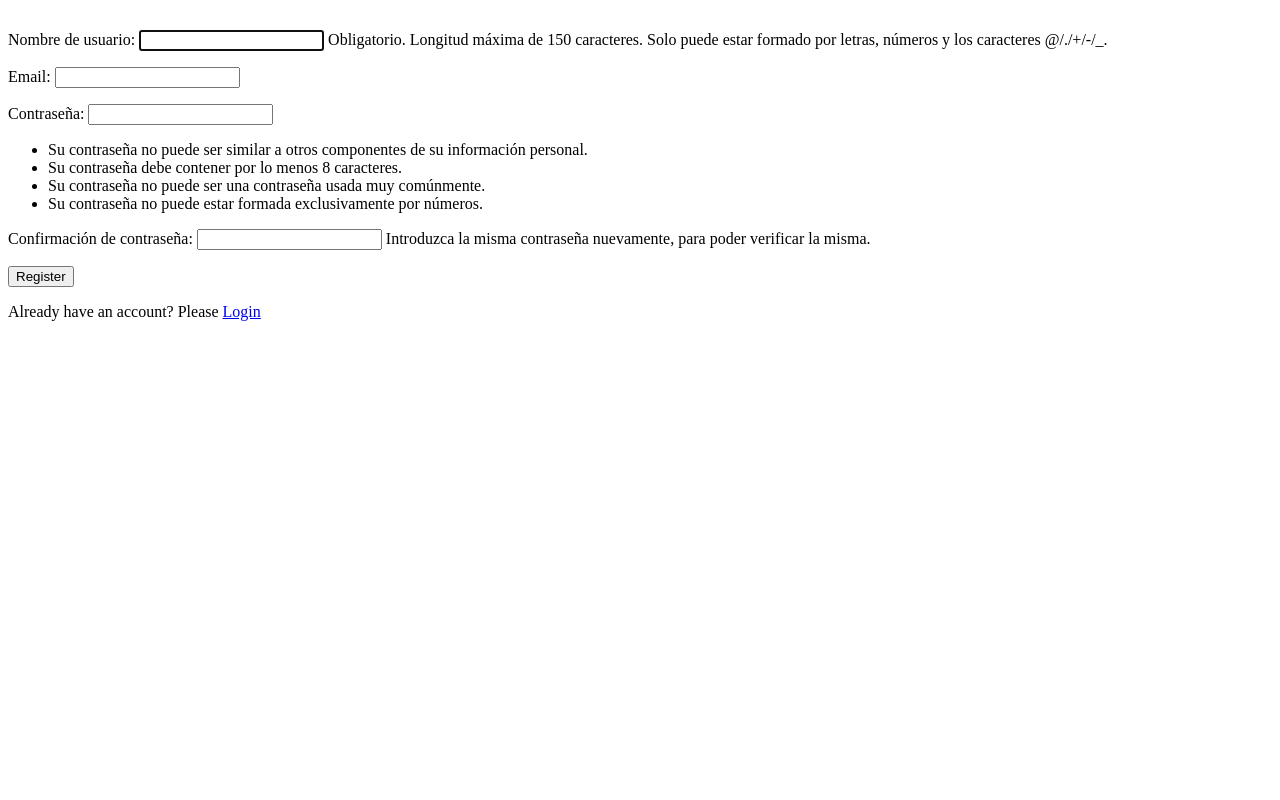
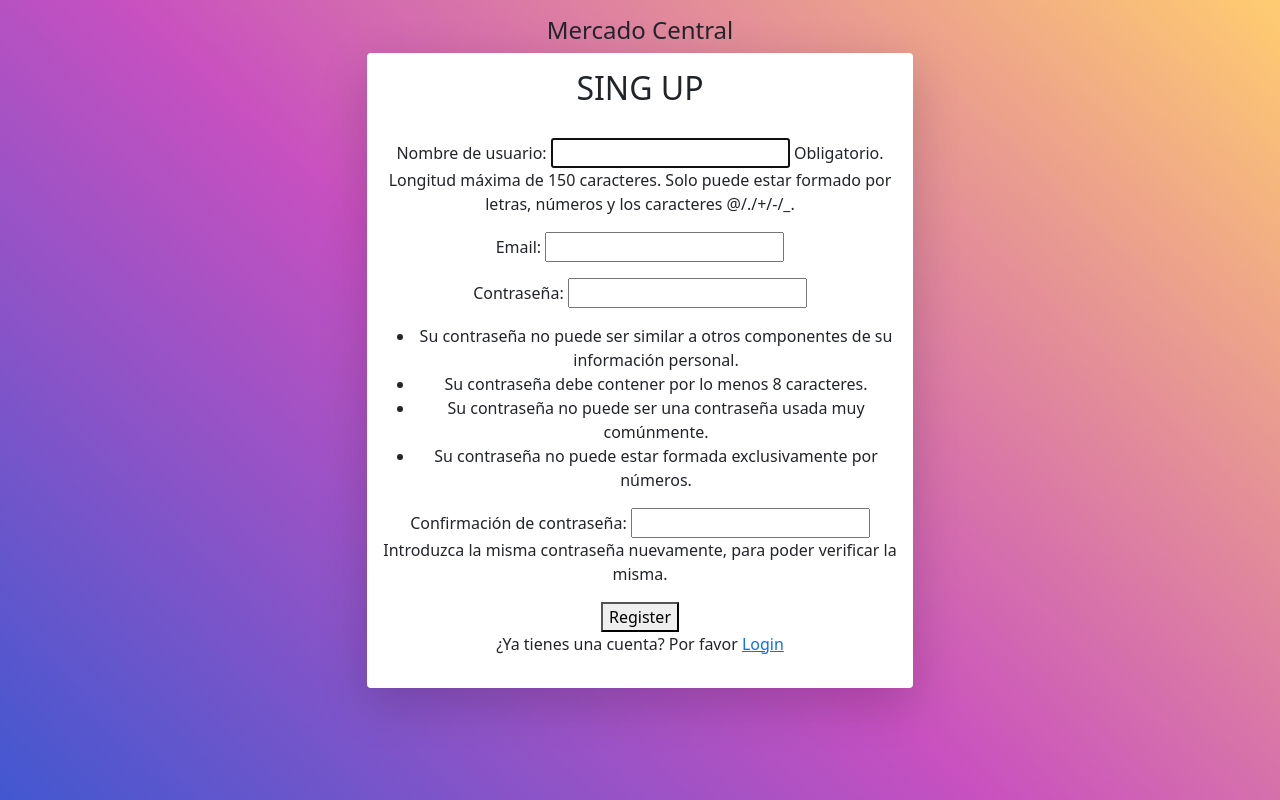
Before and after one commit to DanielPacheco1723/MercadoCerrado, a Django app: page /accounts/singup/ in a window 1280 px wide. Run offline with Django 4.2, Linux system fonts and the light colour scheme; parts of the project's set-up code (start-up, migrations or seed data) failed here and were passed over; some libraries are stand-ins or nearby versions.

Commit message:
CSS en los Forms de Accounts

```diff
--- a/src/MercadoCerrado/accounts/views.py
+++ b/src/MercadoCerrado/accounts/views.py
@@ -29,5 +29,5 @@ def login_view(request):
 def logout_view(request):
     if request.method == "POST":
         logout(request)
-        return redirect("/login/")
+        return redirect("/")
     return render(request, "accounts/logout.html", {})
--- /dev/null
+++ b/src/MercadoCerrado/catalogo/static/css/login.css
@@ -0,0 +1,33 @@
+@import url('https://fonts.googleapis.com/css2?family=Roboto:wght@300;400;500;700&display=swap');
+	html, body {
+		height: 100%;
+	}
+	body {
+		font-family: 'Roboto', sans-serif;
+	   background-color: #4158D0;
+       background-image: linear-gradient(43deg, #4158D0 0%, #C850C0 46%, #FFCC70 100%);
+	}
+	.demo-container {
+		height: 100%;
+		display: flex;
+		justify-content: center;
+		align-items: center;
+	}
+	.btn-lg {
+		padding: 12px 26px;
+		font-size: 14px;
+		font-weight: 700;
+		letter-spacing: 1px;
+		text-transform: uppercase;
+	}
+	::placeholder {
+	font-size:14px;
+	letter-spacing:0.5px;
+	}
+	.form-control-lg {
+		font-size: 16px;
+		padding: 25px 20px;
+	}
+	.font-500{
+	font-weight:500;
+	}
--- a/src/MercadoCerrado/catalogo/templates/accounts/singup.html
+++ b/src/MercadoCerrado/catalogo/templates/accounts/singup.html
@@ -1,17 +1,48 @@
+{% load static %}
 
+<!DOCTYPE html>
+<html lang="es">
+    <head>
+        <meta charset="utf-8" />
+        <meta name="viewport" content="width=device-width, initial-scale=1, shrink-to-fit=no" />
+        <meta name="description" content="" />
+        <meta name="author" content="" />
+        <title>Login-Mercado Cerrado</title>
+        <!-- Favicon-->
+        <link rel="icon" type="image/x-icon" href="assets/favicon.ico" />
+        <!-- Bootstrap icons-->
+        <link href="https://cdn.jsdelivr.net/npm/bootstrap-icons@1.5.0/font/bootstrap-icons.css" rel="stylesheet" />
 
+        <!-- Core theme CSS (includes Bootstrap)-->
+        <link href=" {% static 'css/login.css' %}" rel="stylesheet" />
+        <link href=" {% static 'css/styles.css' %}" rel="stylesheet" />
+
+    </head>
+    <div class="demo-container">
+        <div class="container">
+          <div class="row">
+            <div class="col-lg-6 col-12 mx-auto">
+                <div class="text-center pb-5">
+                    <h4>Mercado Central</h4>
+                    <div class="shadow-lg p-3 mb-5 bg-white rounded">
+                        <h2>SING UP</h2>
                             {% block content %}
-
                             {% if not request.user.is_authenticated %}
                                 <div style='margin-top:30px;'>
                                     <form method='POST'>{% csrf_token %}
                                         {{ form.as_p }}
                                         <button type='submit'>Register</button>
                                     </form>
-        <p>Already have an account? Please <a href='/accounts/login'>Login</a></p>
+                                    <p>¿Ya tienes una cuenta? Por favor <a href='/accounts/login'>Login</a></p>
                                 </div>
                             {% else %}
-<p>You're already logged in and cannot register. Would you like to <a href='/accounts/logout/'>logout</a>?</p>
+                            <p>Ya estás conectado y no puedes registrarte. Le gustaría <a href='/accounts/logout/'>logout</a>?</p>
                             {% endif %}
-
                             {% endblock %}
+                    </div>
+                </div>
+            </div>
+          </div>
+        </div>
+      </div>
+</html>
```
Also changed, not shown: src/MercadoCerrado/catalogo/templates/accounts/login.html (+37 -4 lines), src/MercadoCerrado/catalogo/templates/accounts/logout.html (+37 -6 lines), src/MercadoCerrado/db.sqlite3. Lines whose indentation alone changed are shown as unchanged.
